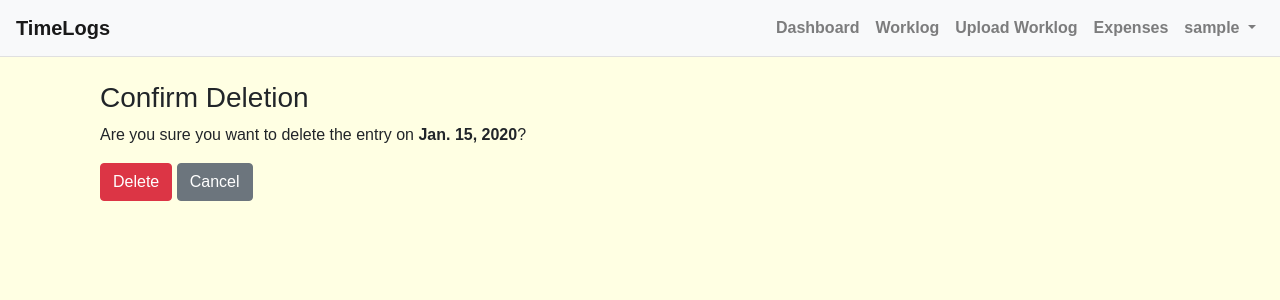
After one commit to ashishkekan/Timelogix, a Django app: page /work/delete/1/ in a window 1280 px wide. The commit adds this page. Shown: the top 300 px of the page. Run offline with Django 5.2, Linux system fonts and the light colour scheme; a user stored in the database is signed in; tables that the repository leaves empty hold one stand-in row (values such as "Sample post"); some libraries are stand-ins or nearby versions.

Commit message:
Added edit and delete worktime logs

```diff
--- /dev/null
+++ b/avg_calc/templates/worktime/work-delete-confirm.html
@@ -0,0 +1,12 @@
+{% extends 'navbar/base.html' %}
+{% block content %}
+<div class="container mt-4">
+  <h3>Confirm Deletion</h3>
+  <p>Are you sure you want to delete the entry on <strong>{{ entry.date }}</strong>?</p>
+  <form method="post">
+    {% csrf_token %}
+    <button type="submit" class="btn btn-danger">Delete</button>
+    <a href="{% url 'work_view' %}" class="btn btn-secondary">Cancel</a>
+  </form>
+</div>
+{% endblock %}
--- a/avg_calc/templates/worktime/work-list.html
+++ b/avg_calc/templates/worktime/work-list.html
@@ -105,6 +105,7 @@
           <th>Breakout Time</th>
           <th>Breakin Time</th>
           <th>Total Work Time</th>
+          <th>Options</th>
         </tr>
       </thead>
       <tbody>
@@ -117,6 +118,11 @@
             <td>{{ entry.breakout_time|date:"h:i A" }}</td>
             <td>{{ entry.breakin_time|date:"h:i A" }}</td>
             <td>{{ entry.total_work_time }}</td>
+            <td>
+              <a href="{% url 'edit_work_entry' entry.id %}" class="btn btn-sm btn-warning">Edit</a>
+              <a href="{% url 'delete_work_entry' entry.id %}" class="btn btn-sm btn-danger"
+                 onclick="return confirm('Are you sure you want to delete this entry?');">Delete</a>
+            </td>
           </tr>
           {% endfor %}
         {% else %}
--- a/avg_calc/urls.py
+++ b/avg_calc/urls.py
@@ -10,6 +10,8 @@ urlpatterns = [
     path("register/", views.register, name="register"),
     path("profile/", views.profile_view, name="profile"),
     path("worktime/", views.work_view, name="worktime"),
+    path("work/edit/<int:pk>/", views.edit_work_entry, name="edit_work_entry"),
+    path("work/delete/<int:pk>/", views.delete_work_entry, name="delete_work_entry"),
     path("submit/", views.submit_work_time, name="submit_work_time"),
     path("dashboard/", views.dashboard, name="dashboard"),
     path("upload_time_logs/", views.upload_time_logs, name="upload_time_logs"),
--- a/avg_calc/views.py
+++ b/avg_calc/views.py
@@ -9,7 +9,7 @@ from django.contrib.auth.decorators import login_required
 from django.contrib.auth.forms import AuthenticationForm
 from django.core.paginator import Paginator
 from django.http import HttpResponse
-from django.shortcuts import redirect, render
+from django.shortcuts import get_object_or_404, redirect, render
 
 from .forms import (
     ChangePasswordForm,
@@ -483,6 +483,33 @@ def work_view(request):
 
 
 @login_required
+def edit_work_entry(request, pk):
+    entry = get_object_or_404(WorkTimeEntry, pk=pk, user=request.user)
+
+    if request.method == "POST":
+        form = WorkTimeEntryForm(request.POST, instance=entry)
+        if form.is_valid():
+            form.save()
+            messages.success(request, "Work entry updated successfully.")
+            return redirect("work_view")
+    else:
+        form = WorkTimeEntryForm(instance=entry)
+
+    return render(request, "worktime/work-edit.html", {"form": form})
+
+
+@login_required
+def delete_work_entry(request, pk):
+    entry = get_object_or_404(WorkTimeEntry, pk=pk, user=request.user)
+    if request.method == "POST":
+        entry.delete()
+        messages.success(request, "Work entry deleted successfully.")
+        return redirect("work_view")
+
+    return render(request, "worktime/work-delete-confirm.html", {"entry": entry})
+
+
+@login_required
 def leaves(request):
     leaves = Leave.objects.filter(user=request.user)
     return render(request, "worktime/leaves.html", {"leaves": leaves})
```
Also changed, not shown: avg_calc/templates/worktime/work-edit.html (added, +12 -0 lines).
